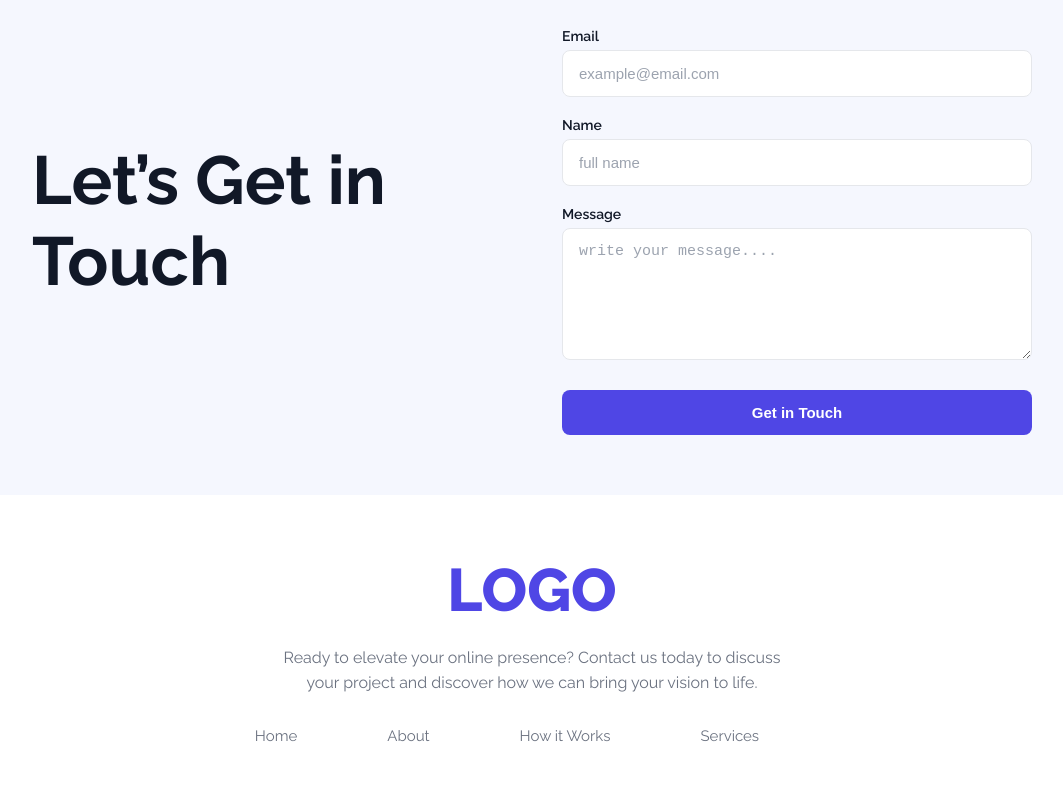
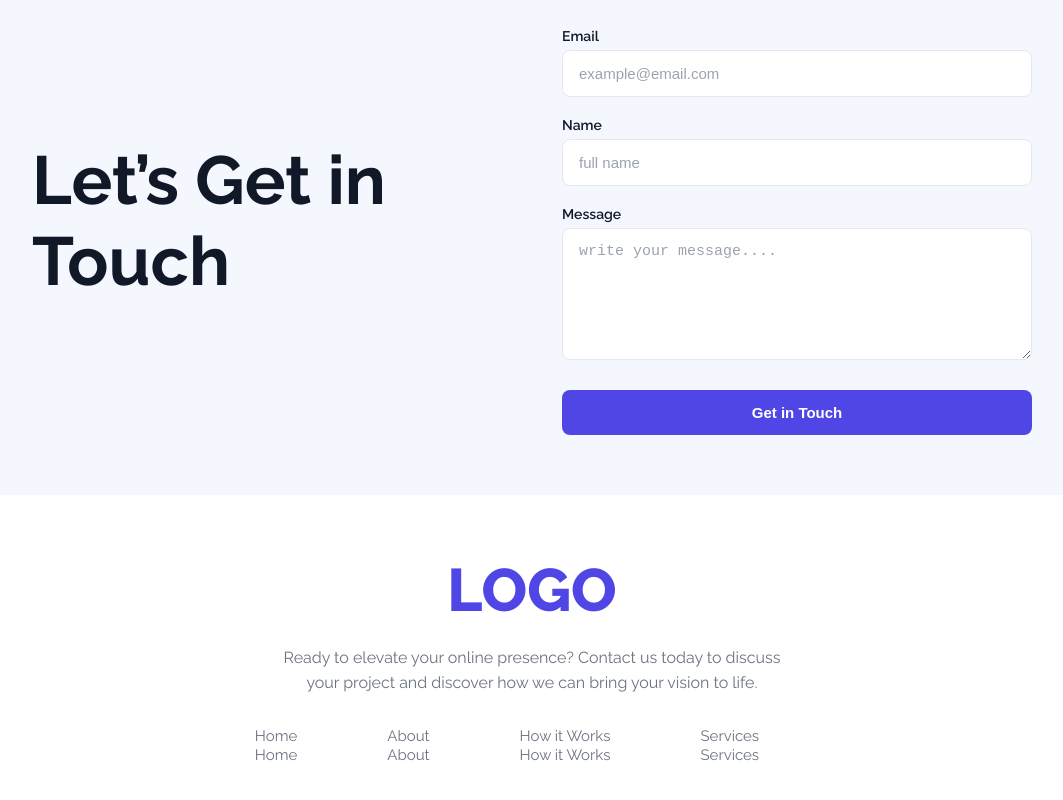
Before and after one commit to Mst-Sumi-Akter/Assignment1, a plain HTML site: page index.html in a window 1280 px wide. Shown: the part 2447-3247 px from the top of the page, without its empty margins (108-1171 px from the left). Drawn offline with Linux system fonts and the light colour scheme.

Commit message:
modification  aded

```diff
--- a/index.html
+++ b/index.html
@@ -216,6 +216,12 @@
     <li><a href="#">How it Works</a></li>
     <li><a href="#">Services</a></li>
   </ul>
+   <ul class="footer-nav">
+    <li><a href="#">Home</a></li>
+    <li><a href="#">About</a></li>
+    <li><a href="#">How it Works</a></li>
+    <li><a href="#">Services</a></li>
+  </ul>
 </footer>
 
   </body>
```
